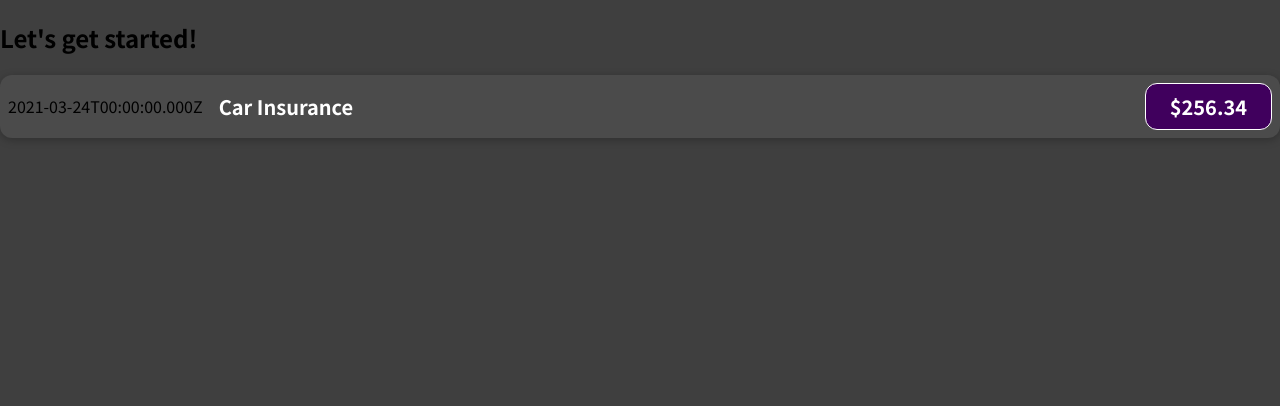
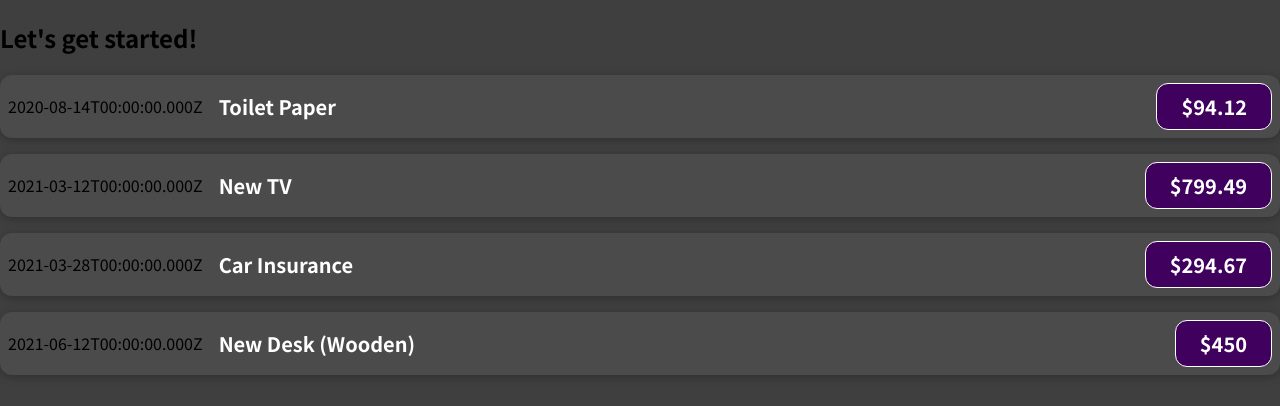
Before and after one commit to saurabhmaurya45/complete_react_practice, a JavaScript app: page / in a window 1280 px wide. Shown: the top 406 px of the page. Built offline with nearby package versions, Linux system fonts and the light colour scheme.

Commit message:
learning props

```diff
--- a/src/App.js
+++ b/src/App.js
@@ -1,10 +1,40 @@
 import ExpenseItem from './components/ExpenseItem'
 
 function App() {
+  const expenses = [
+    {
+      id: 'e1',
+      title: 'Toilet Paper',
+      amount: 94.12,
+      date: new Date(2020, 7, 14),
+    },
+    {
+      id: 'e2',
+      title: 'New TV',
+      amount: 799.49,
+      date: new Date(2021, 2, 12)
+    },
+    {
+      id: 'e3',
+      title: 'Car Insurance',
+      amount: 294.67,
+      date: new Date(2021, 2, 28),
+    },
+    {
+      id: 'e4',
+      title: 'New Desk (Wooden)',
+      amount: 450,
+      date: new Date(2021, 5, 12),
+    },
+  ];
+
   return (
     <>
       <h2>Let's get started!</h2>
-      <ExpenseItem></ExpenseItem>
+      <ExpenseItem title={expenses[0].title} amount={expenses[0].amount} date={expenses[0].date}></ExpenseItem>
+      <ExpenseItem title={expenses[1].title} amount={expenses[1].amount} date={expenses[1].date}></ExpenseItem>
+      <ExpenseItem title={expenses[2].title} amount={expenses[2].amount} date={expenses[2].date}></ExpenseItem>
+      <ExpenseItem title={expenses[3].title} amount={expenses[3].amount} date={expenses[3].date}></ExpenseItem>
     </>
   );
 }
--- a/src/components/ExpenseItem.js
+++ b/src/components/ExpenseItem.js
@@ -1,18 +1,27 @@
 import './ExpenseItem.css';
 
-function ExpenseItem(){
-    const expenseDate = new Date(2021,2,24);
-    const expenseTitle = "Car Insurance";
-    const expensePrice = 256.34;
+function ExpenseItem(props){
+    // const expenseDate = new Date(2021,2,24);
+    // const expenseTitle = "Car Insurance";
+    // const expensePrice = 256.34;
 
     return (
+        // <div className='expense-item'>
+        //     <div>
+        //         {expenseDate.toISOString()}
+        //     </div>
+        //     <div className='expense-item__description'>
+        //         <h2>{expenseTitle}</h2>
+        //         <div className='expense-item__price'>${expensePrice}</div>
+        //     </div>
+        // </div>
         <div className='expense-item'>
             <div>
-                {expenseDate.toISOString()}
+                {props.date.toISOString()}
             </div>
             <div className='expense-item__description'>
-                <h2>{expenseTitle}</h2>
-                <div className='expense-item__price'>${expensePrice}</div>
+                <h2>{props.title}</h2>
+                <div className='expense-item__price'>${props.amount}</div>
             </div>
         </div>
     );
```
